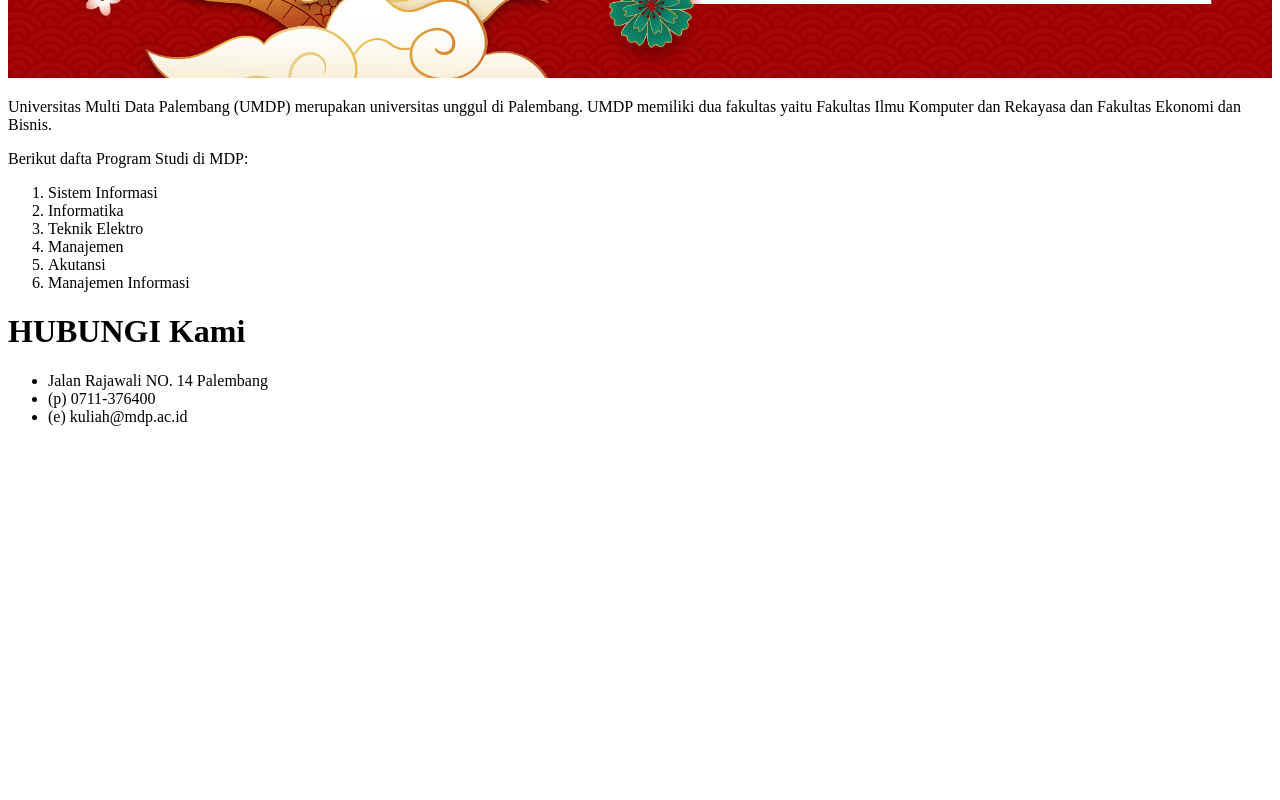
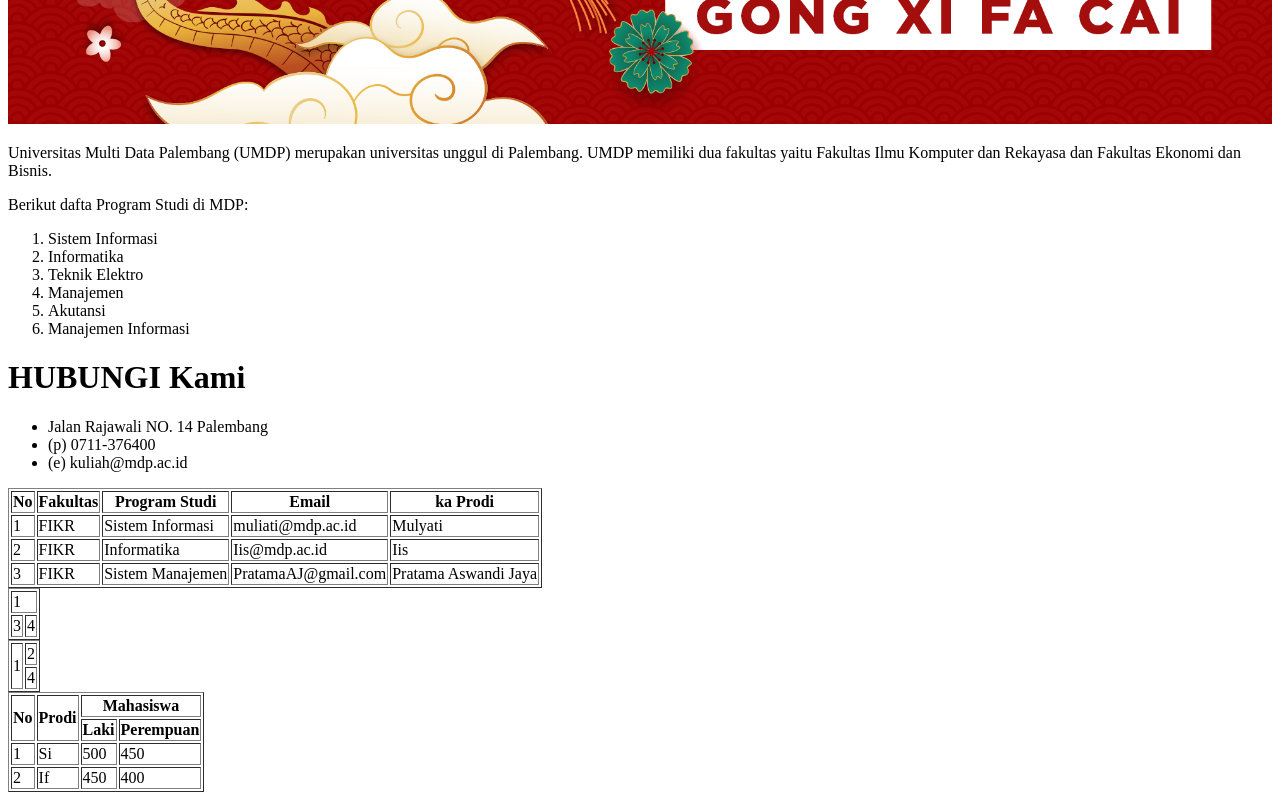
Before and after one commit to Nickolassu/2324si4b, a plain HTML site: page index.html in a window 1280 px wide. Shown: the part 562-1362 px from the top of the page. Before the commit the page ends 1004 px from the top, so only its background shows below. Drawn offline with Linux system fonts and the light colour scheme.

Commit message:
Jalur Penerimaan

```diff
--- a/index.html
+++ b/index.html
@@ -8,6 +8,12 @@
 <body>
     <!-- heading h1 sd h6 -->
     <h1>Universitas MDP</h1>
+
+    <hr>
+    <!-- link -->
+    <a href="daftar.html">Daftar</a>
+    <hr>
+
     <!-- banner png -->
     <img src="img/web-imlek.jpg" alt="banner"
     width="100%">
@@ -34,5 +40,86 @@
         <li>(p) 0711-376400</li>
         <li>(e) kuliah@mdp.ac.id</li>
     </ul>
+
+    <!-- tabel -->
+    <table border="1">
+        <!-- baris -->
+        <tr>
+            <!-- kolom th / td -->
+            <th>No</th>
+            <th>Fakultas</th>
+            <th>Program Studi</th>
+            <th>Email</th>
+            <th>ka Prodi</th>
+        </tr>
+        <tr>
+            <td>1</td>
+            <td>FIKR</td>
+            <td>Sistem Informasi</td>
+            <td>muliati@mdp.ac.id</td>
+            <td>Mulyati</td>
+        </tr>
+        <tr>
+            <td>2</td>
+            <td>FIKR</td>
+            <td>Informatika</td>
+            <td>Iis@mdp.ac.id</td>
+            <td>Iis</td>
+        </tr>
+        <tr>
+            <td>3</td>
+            <td>FIKR</td>
+            <td>Sistem Manajemen</td>
+            <td>PratamaAJ@gmail.com</td>
+            <td>Pratama Aswandi Jaya</td>
+        </tr>
+    </table>
+    <!-- colspan -->
+
+    <table border="1">
+        <tr>
+            <td colspan="2">1</td>
+
+        </tr>
+        <tr>
+           <td>3</td>
+           <td>4</td>
+        </tr>
+    </table>
+    <!-- rowspan -->
+    <table border="1">
+        <tr>
+            <td rowspan="2">1</td>
+            <td>2</td>
+        </tr>
+        <tr>
+
+            <td>4</td>
+        </tr>
+    </table>
+    <!-- uji coba -->
+    <table border="1">
+        <tr>
+            <th rowspan="2">No</th>
+            <th rowspan="2">Prodi</th>
+            <th colspan="2">Mahasiswa</th>
+        </tr>
+        <tr>
+            <th>Laki</th>
+            <th>Perempuan</th>
+        </tr>
+        <tr>
+            <td>1</td>
+            <td>Si</td>
+            <td>500</td>
+            <td>450</td>
+        </tr>
+         <tr>
+            <td>2</td>
+            <td>If</td>
+            <td>450</td>
+            <td>400</td>
+        </tr>
+    </table>
 </body>
 </html>
```
Also changed, not shown: daftar.html (added, +38 -0 lines).
